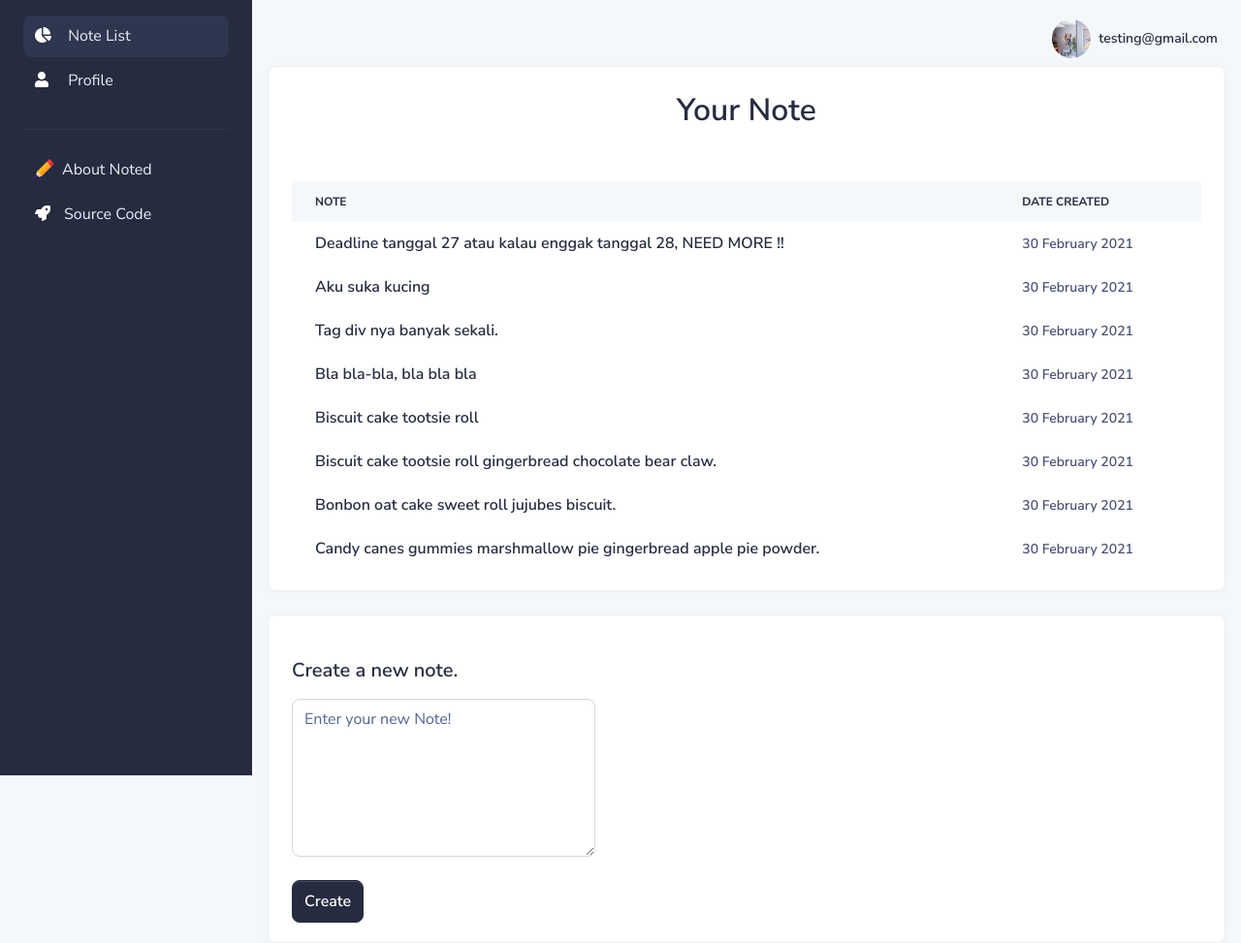
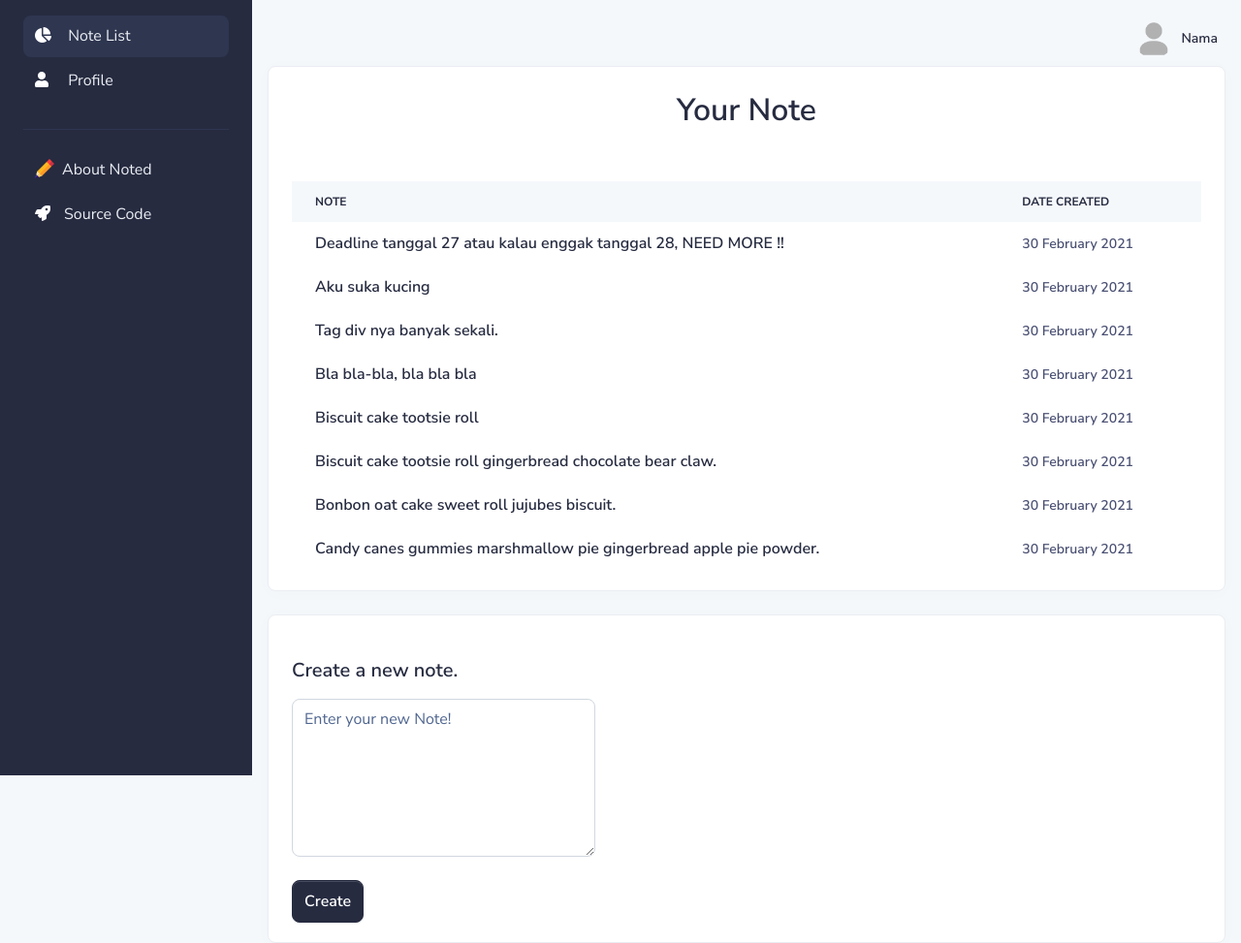
Before and after one commit to tridims/Front-End-Noted, a plain HTML site: page html&css/pages/dashboard/dashboard.html in a window 1280 px wide. Shown: the whole page at 97% size. Drawn offline with Linux system fonts and the light colour scheme.

Commit message:
small changes

```diff
--- a/html&css/pages/dashboard/dashboard.html
+++ b/html&css/pages/dashboard/dashboard.html
@@ -153,11 +153,11 @@
                                             <div class="media d-flex align-items-center">
                                                 <img class="user-avatar md-avatar rounded-circle"
                                                     alt="Image placeholder"
-                                                    src="../../assets/img/profile-cover.jpg" />
+                                                    src="../../assets/img/profile-picture.png" />
                                                 <div
                                                     class="media-body ml-2 text-dark align-items-center d-none d-lg-block">
                                                     <span
-                                                        class="mb-0 font-small font-weight-bold">testing@gmail.com</span>
+                                                        class="mb-0 font-small font-weight-bold">Nama</span>
                                                 </div>
                                             </div>
                                         </a>
```
Also changed, not shown: html&css/assets/img/profile-picture.png (added).
